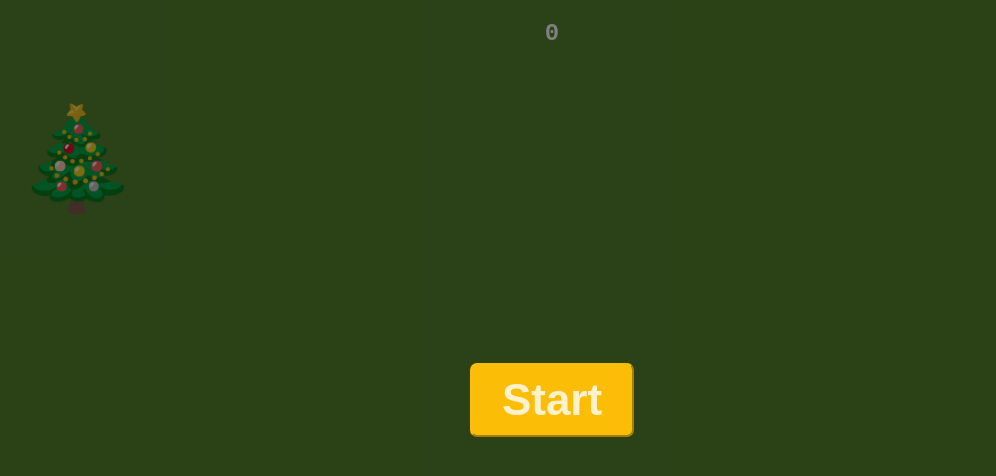
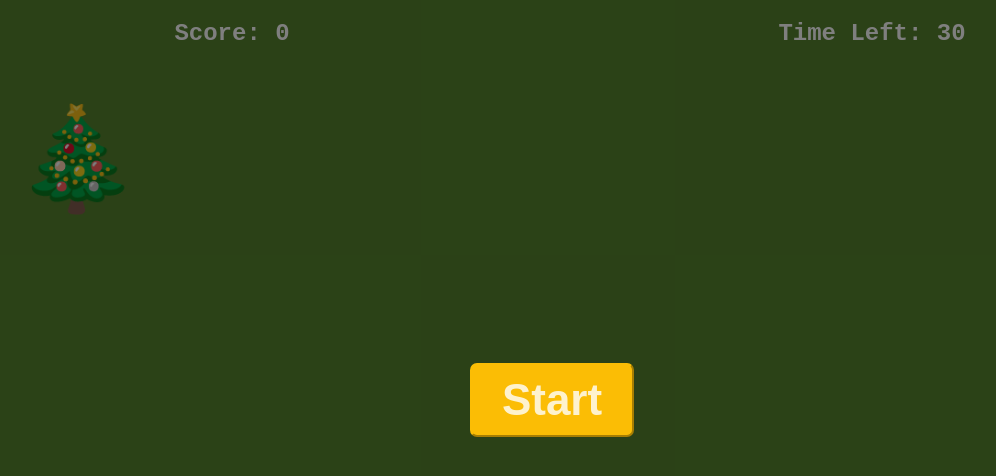
Before and after one commit to Mindaugas-Jacionis/christmas-2k18-game, a plain HTML site: page index.html in a window 1280 px wide. Shown: the whole page, without its empty margins (88-1084 px from the left). Drawn offline with Linux system fonts and the light colour scheme.

Commit message:
Add timer

```diff
--- a/index.css
+++ b/index.css
@@ -1,7 +1,3 @@
-* {
-  transition: all 0.3s ease-out;
-}
-
 html,
 body {
   padding: 0;
@@ -11,9 +7,11 @@ body {
 
 body {
   background: #57842e;
+  font-family: "Courier New", Courier, monospace;
 }
 
 button {
+  transition: all 0.3s ease-out;
   font-size: 44px;
   font-weight: 700;
   padding: 10px 30px;
@@ -65,11 +63,20 @@ button:hover {
   animation-name: travel;
 }
 
-.Score {
+.Board {
+  display: flex;
+  flex-direction: row;
+  justify-content: space-between;
   position: absolute;
+  top: 20px;
+  left: 0;
+  right: 0;
+}
+
+.Score,
+.Timer {
   color: #fff;
-  top: 20px;
-  width: 100vw;
+  flex: 1;
   text-align: center;
   font-family: "Courier New", Courier, monospace;
   font-size: 24px;
--- a/index.js
+++ b/index.js
@@ -1,7 +1,11 @@
 (function() {
   const app = document.getElementById("app");
   const christmasTree = document.createElement("div");
+  const board = document.createElement("div");
   const scoreBoard = document.createElement("div");
+  const scoreSpan = document.createElement("span");
+  const timerBoard = document.createElement("div");
+  const timerSpan = document.createElement("span");
   const present = "🎁";
   const interval = 10;
   const appPaddingVertical = 100;
@@ -11,16 +15,28 @@
   let controlsInterval = -1;
   let score = 0;
   let allPresents = [];
-  let time = 0;
+  let loopTime = 0;
+  let time = 30;
 
   christmasTree.className = "Christmas-tree";
   christmasTree.textContent = "🎄";
 
+  board.className = "Board";
+
   scoreBoard.className = "Score";
-  scoreBoard.textContent = score;
+  scoreBoard.textContent = "Score: ";
+  scoreBoard.appendChild(scoreSpan);
+  scoreSpan.textContent = score;
 
+  timerBoard.className = "Timer";
+  timerBoard.textContent = "Time Left: ";
+  timerBoard.appendChild(timerSpan);
+  timerSpan.textContent = time;
+
+  board.appendChild(scoreBoard);
+  board.appendChild(timerBoard);
+  app.appendChild(board);
   app.appendChild(christmasTree);
-  app.appendChild(scoreBoard);
   app.style.padding = `${appPaddingVertical}px 0`;
 
   const checkCollision = currentPresent => {
@@ -66,6 +82,7 @@
       if (checkCollision(currentPresent)) {
         currentPresent.remove();
         score++;
+        time++;
       }
 
       if (currentPresent.offsetLeft === 0) {
@@ -73,7 +90,8 @@
       }
     });
 
-    scoreBoard.textContent = score;
+    scoreSpan.textContent = score;
+    timerSpan.textContent = time;
   };
 
   const randomPosition = () => {
@@ -86,11 +104,13 @@
 
   const startGame = () => {
     intervalId = setInterval(() => {
-      time += interval;
+      loopTime += interval;
 
-      if (time % 1000 === 0) {
+      if (loopTime % 1000 === 0) {
         const newPresent = document.createElement("div");
         const topOffset = randomPosition();
+
+        time -= 1;
 
         newPresent.className = "Present";
         newPresent.textContent = present;
```
